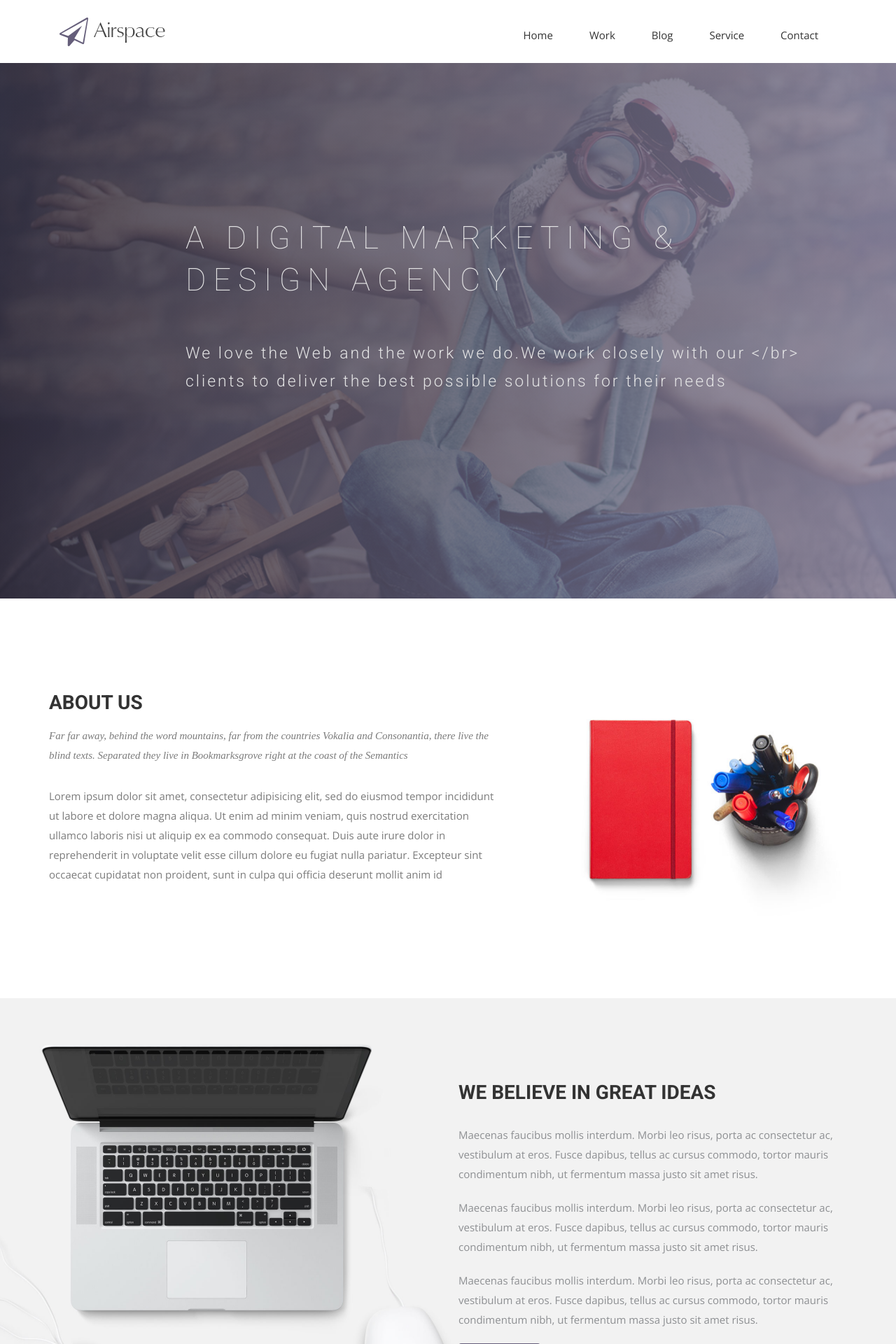
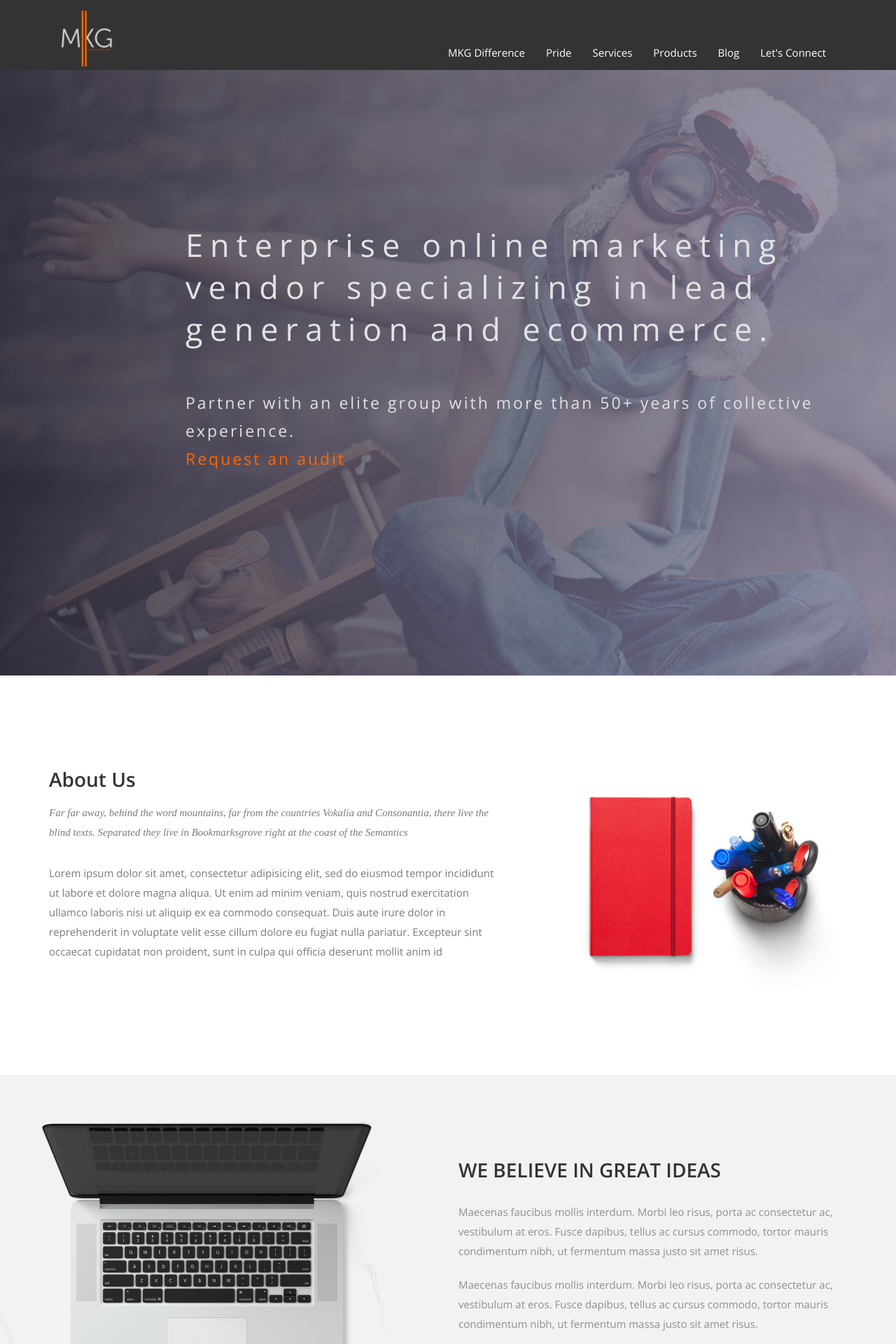
Before and after one commit to christianmkg/mkgmarketingweb, a Jekyll site: the page built from index.md, in a window 1280 px wide. Shown: the top 1920 px of the page at 70% size. Built offline with Jekyll 4.4.1, drawn with Linux system fonts in a browser that asks for light colours; nearby versions of some CDN libraries; some web fonts are replaced.

Commit message:
Header, Homepage, and CSS updates

```diff
--- a/_config.yml
+++ b/_config.yml
@@ -21,7 +21,7 @@ subtitle: "Digital Marketing Agency for technology enterprises."
 # root of your server.
 # baseurl: "/" # the subpath of your site
 url: "http://kerryguard.github.io" # the base hostname & protocol for your site
-baseurl: "/airspace-jekyll"
+baseurl: "/"
 cover: "/assets/cover.png"
 logo: "/assets/logo.png"
 
--- a/_includes/header.html
+++ b/_includes/header.html
@@ -21,11 +21,12 @@
             <!-- Collect the nav links, forms, and other content for toggling -->
             <div class="collapse navbar-collapse" id="bs-example-navbar-collapse-1">
               <ul class="nav navbar-nav navbar-right">
-                <li><a href="{{ site.baseurl }}/">Home</a></li>
-                <li><a href="{{ site.baseurl }}/work">Work</a></li>
+                <li><a href="{{ site.baseurl }}/mkg-difference/">MKG Difference</a></li>
+                <li><a href="{{ site.baseurl }}/pride">Pride</a></li>
+                <li><a href="{{ site.baseurl }}/services">Services</a></li>
+                <li><a href="{{ site.baseurl }}/products">Products</a></li>
                 <li><a href="{{ site.baseurl }}/blog">Blog</a></li>
-                <li><a href="#">Service</a></li>
-                <li><a href="{{ site.baseurl }}/contact">Contact</a></li>
+                <li><a href="{{ site.baseurl }}/contact">Let's Connect</a></li>
               </ul>
             </div><!-- /.navbar-collapse -->
           </div><!-- /.container-fluid -->
--- a/css/airspace.css
+++ b/css/airspace.css
@@ -7,7 +7,7 @@
  */
 
 @import url(http://fonts.googleapis.com/css?family=Open+Sans:400,300,600);
-@import url(http://fonts.googleapis.com/css?family=Roboto:400,100,300,500,700);
+@import url(http://fonts.googleapis.com/css?family=:400,100,300,500,700);
 @import url(http://fonts.googleapis.com/css?family=Volkhov:400italic);
 /* var text-decoration */
 /*--
@@ -23,7 +23,7 @@ h3,
 h4,
 h5,
 h6 {
-  font-family: 'Roboto', sans-serif;
+  font-family: 'Open Sans', sans-serif;
 }
 h2 {
   font-size: 30px;
@@ -52,7 +52,7 @@ a:active {
   margin-bottom: 70px;
 }
 .section-title h2 {
-  text-transform: uppercase;
+  text-transform: none;
   font-size: 28px;
   font-weight: 600;
 }
@@ -65,30 +65,28 @@ a:active {
 	Header Start
 --*/
 header {
-  background: #fff;
-  padding: 20px 0;
+  background: #333;
+  padding: 0;
 }
 header .navbar {
   margin-bottom: 0px;
   border: 0px;
 }
-header .navbar-brand {
-  padding-top: 5px;
+
+header .navbar-brand img{
+  width: 10%
 }
 header .navbar-default {
   background: none;
   border: 0px;
 }
-header .navbar-default .navbar-nav {
-  padding-top: 10px;
-}
+
 header .navbar-default .navbar-nav li a {
-  color: #333333;
-  padding: 10px 26px;
+  color: #fff;
   font-size: 15px;
 }
-font header .navbar-default .navbar-nav li a:hover {
-  color: #000;
+header .navbar-default .navbar-nav li a:hover {
+  color: #ff6600;
 }
 /*---------------------------------------------
 					Index Start
@@ -120,7 +118,7 @@ font header .navbar-default .navbar-nav li a:hover {
   color: #E3E3E4;
 }
 #slider .block h1 {
-  font-family: 'Roboto', sans-serif;
+  font-family: 'Open Sans', sans-serif;
   font-weight: 100;
   font-size: 45px;
   line-height: 60px;
@@ -130,7 +128,7 @@ font header .navbar-default .navbar-nav li a:hover {
 #slider .block p {
   font-size: 23px;
   line-height: 40px;
-  font-family: 'Roboto', sans-serif;
+  font-family: 'Open Sans', sans-serif;
   font-weight: 300;
   letter-spacing: 3px;
 }
@@ -631,7 +629,7 @@ font header .navbar-default .navbar-nav li a:hover {
   padding-left: 90px;
 }
 #slider-contact .block h1 {
-  font-family: 'Roboto', sans-serif;
+  font-family: 'Open Sans', sans-serif;
   font-weight: 100;
   font-size: 45px;
   line-height: 60px;
@@ -641,7 +639,7 @@ font header .navbar-default .navbar-nav li a:hover {
 #slider-contact .block p {
   font-size: 23px;
   line-height: 40px;
-  font-family: 'Roboto', sans-serif;
+  font-family: 'Open Sans', sans-serif;
   font-weight: 300;
   letter-spacing: 1px;
   word-spacing: 3px;
@@ -805,3 +803,5 @@ footer .footer-manu ul li a {
 footer .footer-manu ul li a:hover {
   color: #000;
 }
+
+-- mkg
--- a/index.md
+++ b/index.md
@@ -10,8 +10,10 @@ permalink: /
     <div class="row">
       <div class="col-md-10 col-md-offset-2">
         <div class="block">
-          <h1 class="animated fadeInUp">A DIGITAL MARKETING &#38; <br> DESIGN AGENCY</h1>
-          <p class="animated fadeInUp">We love the Web and the work we do.We work closely with our </br> clients to deliver the best possible solutions for their needs</p>
+          <h1 class="animated fadeInUp">Enterprise online marketing <br> vendor specializing in lead generation and ecommerce.</h1>
+          <p class="animated fadeInUp">Partner with an elite group with more than 50+ years of collective experience.
+          <br><a href="/contact.html">Request an audit</a></p>
+
         </div>
       </div>
     </div>
```
Also changed, not shown: css/bootstrap.min.css, img/logo.png.
